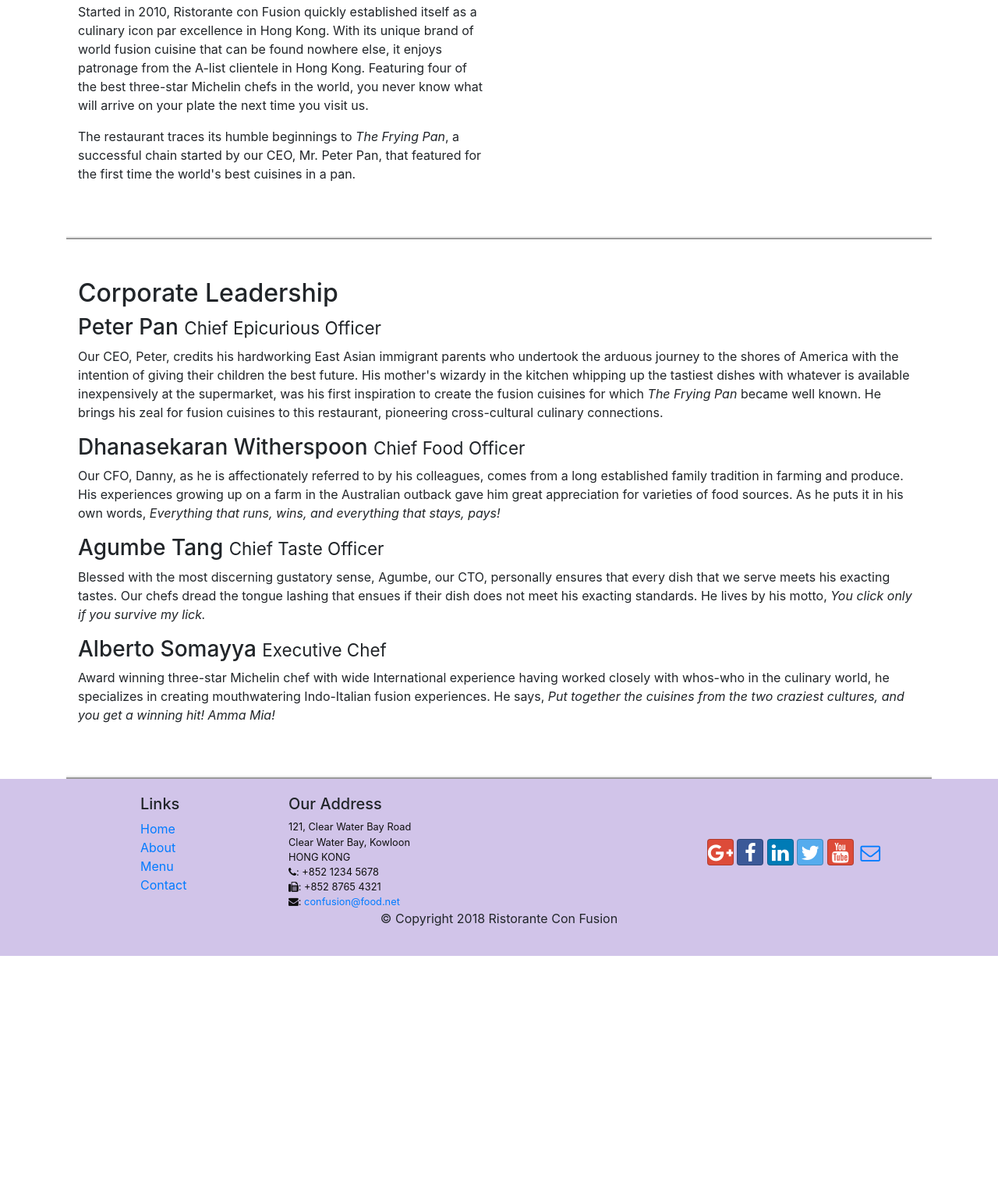
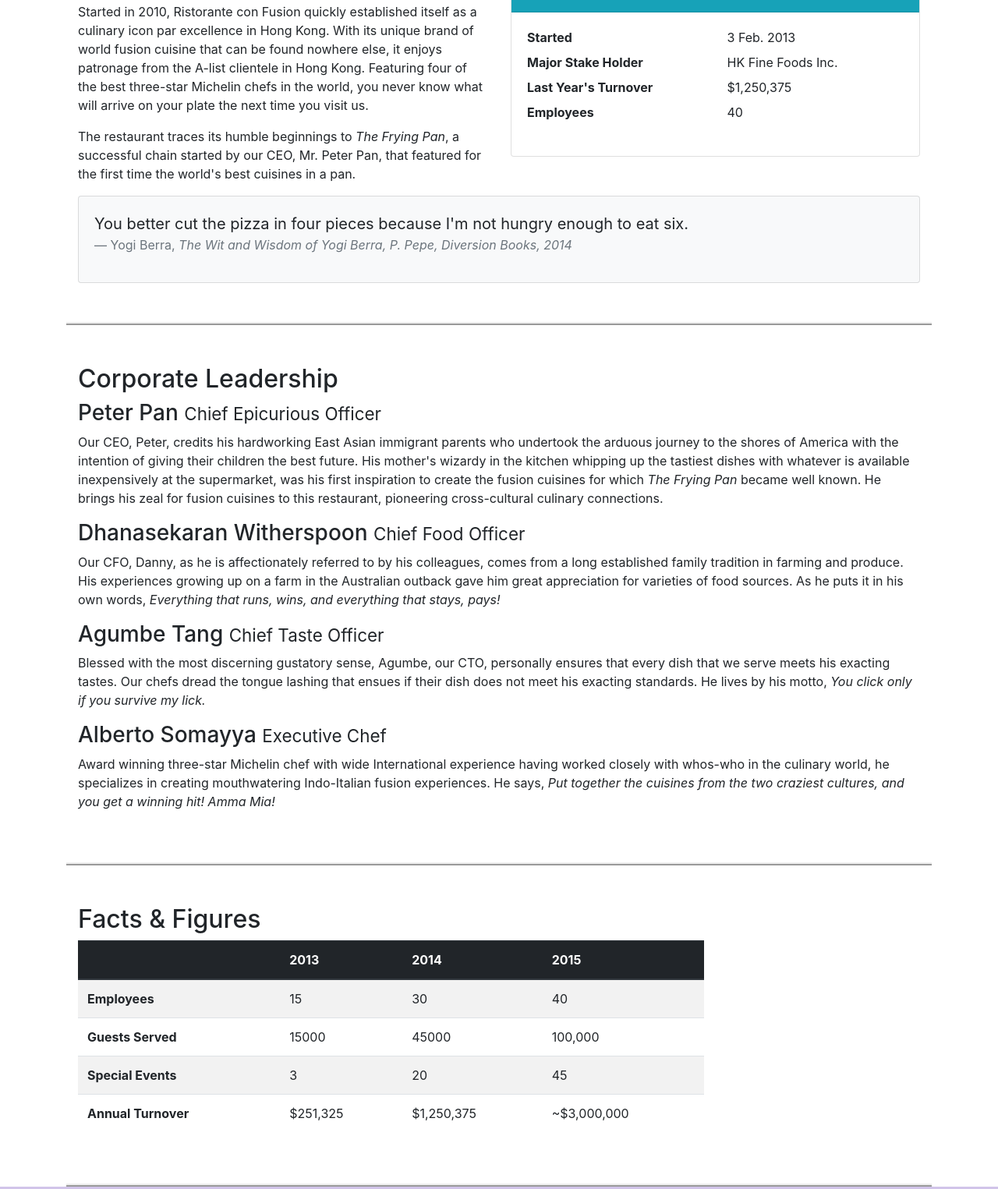
Before and after one commit to Anupama18Jimmy/Bootstrap, a website: page aboutus.html in a window 1280 px wide. Shown: the part 558-2083 px from the top of the page at 78% size. Before the commit the page ends 1784 px from the top, so only its background shows below. Drawn offline with nearby package versions, Linux system fonts and the light colour scheme.

```diff
--- a/aboutus.html
+++ b/aboutus.html
@@ -19,7 +19,7 @@
 <body>
     <nav class="navbar navbar-dark navbar-expand-sm fixed-top">
         <div class="container">
-            <a class="navbar-brand mr-auto" href="./index.html">Ristorante Con Fusion</a>
+            <a class="navbar-brand mr-auto" href="#"><img src="img/logo.png" height="30" width="41"></a>
             <div class="collapse navbar-collapse" id="Navbar">
                 <ul class="navbar-nav mr-auto">
                     <li class="nav-item"><a class="nav-link" href="./index.html"><span class="fa fa-home fa-lg"></span> Home</a></li>
@@ -42,7 +42,8 @@
                     <h1>Ristorante con Fusion</h1>
                     <p>We take inspiration from the World's best cuisines, and create a unique fusion experience. Our lipsmacking creations will tickle your culinary senses!</p>
                 </div>
-                <div class="col-12 col-sm">
+                <div class="col-12 col-sm align-self-center">
+                    <img src="img/logo.png" class="img-fluid">
                 </div>
             </div>
         </div>
@@ -66,7 +67,34 @@
                 <p>Started in 2010, Ristorante con Fusion quickly established itself as a culinary icon par excellence in Hong Kong. With its unique brand of world fusion cuisine that can be found nowhere else, it enjoys patronage from the A-list clientele in Hong Kong.  Featuring four of the best three-star Michelin chefs in the world, you never know what will arrive on your plate the next time you visit us.</p>
                 <p>The restaurant traces its humble beginnings to <em>The Frying Pan</em>, a successful chain started by our CEO, Mr. Peter Pan, that featured for the first time the world's best cuisines in a pan.</p>
             </div>
-            <div>
+            <div class="col-12 col-sm-6">
+                <div class="card">
+                    <h3 class="card-header bg-info text-white">Facts At a Glance</h3>
+                    <div class="card-body">
+                        <dl class="row">
+                            <dt class="col-6">Started</dt>
+                            <dd class="col-6">3 Feb. 2013</dd>
+                            <dt class="col-6">Major Stake Holder</dt>
+                            <dd class="col-6">HK Fine Foods Inc.</dd>
+                            <dt class="col-6">Last Year's Turnover</dt>
+                            <dd class="col-6">$1,250,375</dd>
+                            <dt class="col-6">Employees</dt>
+                            <dd class="col-6">40</dd>
+                        </dl>
+                    </div>
+                </div>
+            </div>
+            <div class="col-12">
+                <div class="card card-body bg-light">
+                    <blockquote class="blockquote">
+                        <p class="mb-0">You better cut the pizza in four pieces because
+                            I'm not hungry enough to eat six.</p>
+                        <footer class="blockquote-footer">Yogi Berra,
+                            <cite title="Source Title">The Wit and Wisdom of Yogi Berra,
+                            P. Pepe, Diversion Books, 2014</cite>
+                        </footer>
+                    </blockquote>
+                </div>
             </div>
         </div>
 
@@ -84,6 +112,52 @@
                 <p class="d-none d-sm-block">Award winning three-star Michelin chef with wide International experience having worked closely with whos-who in the culinary world, he specializes in creating mouthwatering Indo-Italian fusion experiences. He says, <em>Put together the cuisines from the two craziest cultures, and you get a winning hit! Amma Mia!</em></p>
             </div>
        </div>
+       <div class="row row-content">
+        <div class="col-12 col-sm-9">
+            <h2>Facts &amp; Figures</h2>
+            <div class="table-responsive">
+                <table class="table table-striped">
+                    <thead class="thead-dark">
+                        <tr>
+                            <th>&nbsp;</th>
+                            <th>2013</th>
+                            <th>2014</th>
+                            <th>2015</th>
+                        </tr>
+                    </thead>
+                    <tbody>
+                        <tr>
+                            <th>Employees</th>
+                            <td>15</td>
+                            <td>30</td>
+                            <td>40</td>
+                        </tr>
+                        <tr>
+                            <th>Guests Served</th>
+                            <td>15000</td>
+                            <td>45000</td>
+                            <td>100,000</td>
+                        </tr>
+                        <tr>
+                            <th>Special Events</th>
+                            <td>3</td>
+                            <td>20</td>
+                            <td>45</td>
+                        </tr>
+                        <tr>
+                            <th>Annual Turnover</th>
+                            <td>$251,325</td>
+                            <td>$1,250,375</td>
+                            <td>~$3,000,000</td>
+                        </tr>
+                    </tbody>
+                </table>
+            </div>
+        </div>
+         <div class="col-12 col-sm-3">
+        </div>
+   </div>
+
 
     </div>
 
```
Also changed, not shown: contactus.html (+3 -2 lines), index.html (+22 -7 lines), img/alberto.png (added), img/buffet.png (added), img/logo.png (added), img/uthappizza.png (added), 1 other file.
